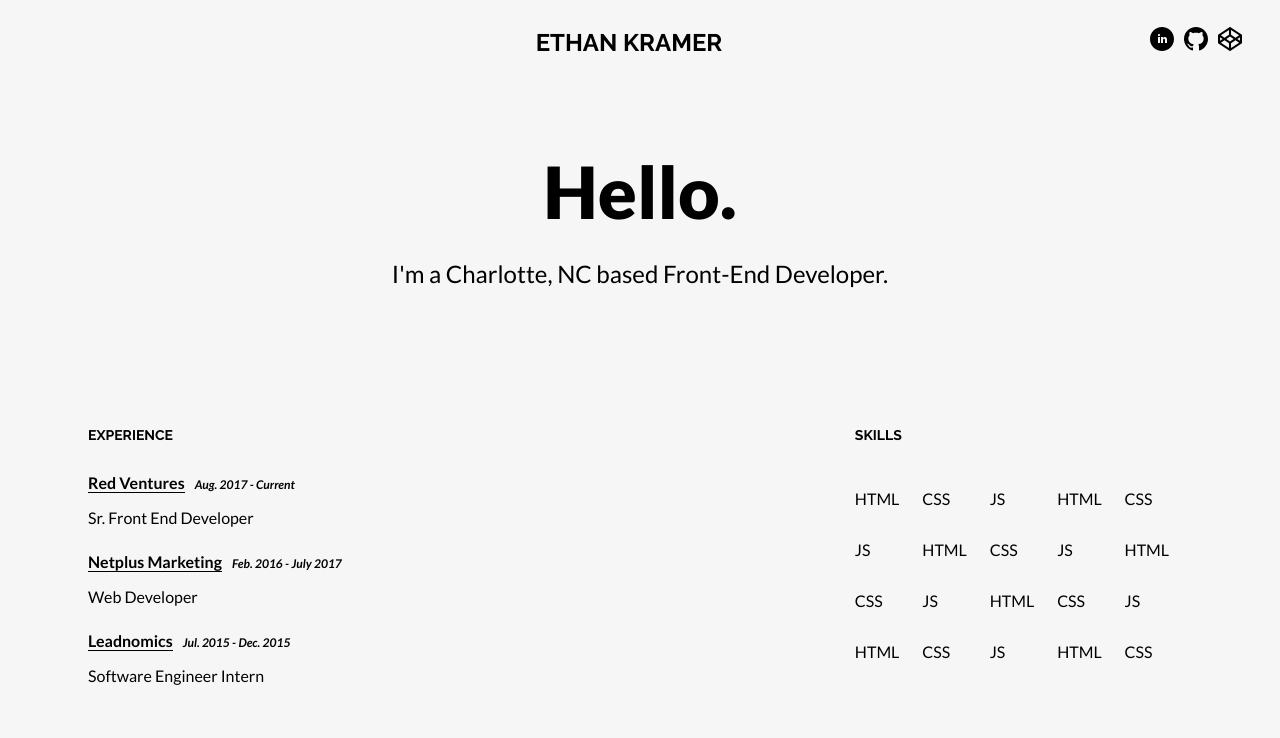
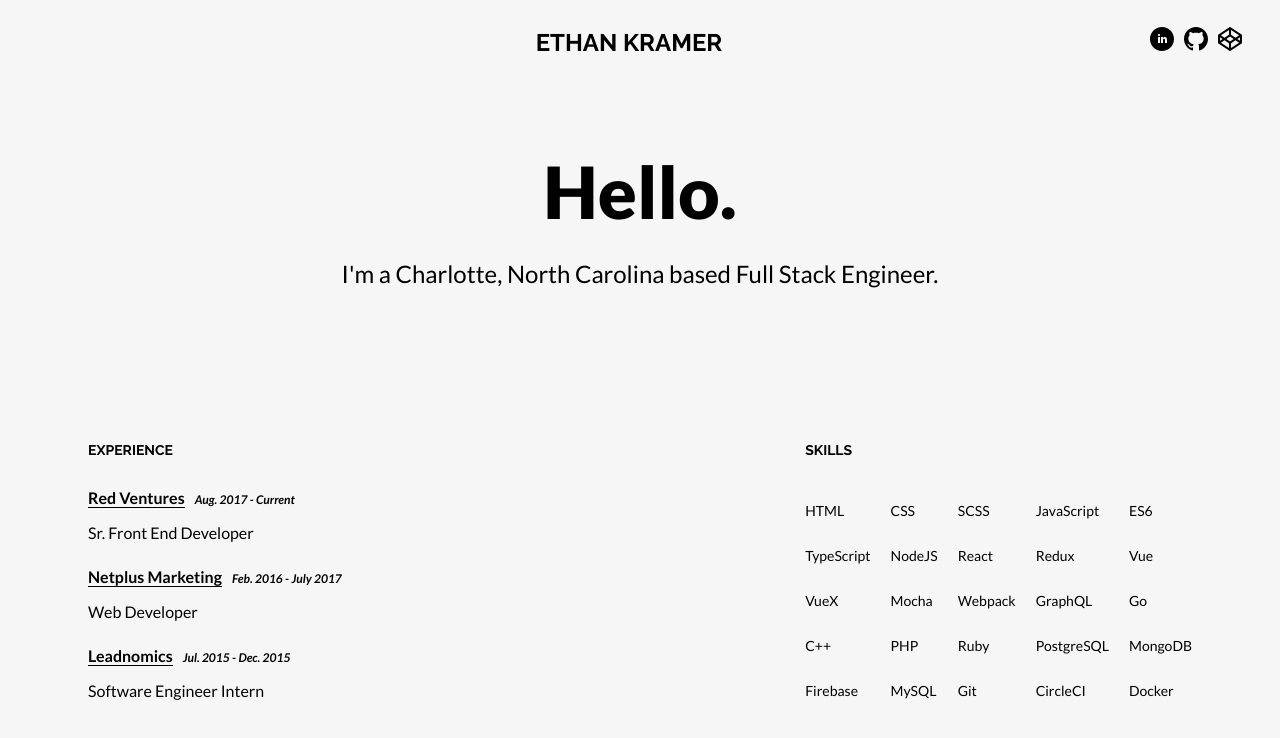
Before and after one commit to ekdevdes/personal-site, a Next.js app: page / in a window 1280 px wide. Shown: the top 738 px of the page. Built offline with nearby package versions, Linux system fonts and the light colour scheme.

Commit message:
copy updates to Hero, add skills, minor style updates

```diff
--- a/components/Hero/index.jsx
+++ b/components/Hero/index.jsx
@@ -3,7 +3,7 @@ import styles from './styles.module.scss'
 const Hero = () => (
   <div className={styles.container}>
     <p className={styles.header}>Hello.</p>
-    <p className={styles.body}> I'm a Charlotte, NC based Front-End Developer.</p>
+    <p className={styles.body}> I'm a Charlotte, North Carolina based Full Stack Engineer.</p>
   </div>
 )
 
--- a/components/InfoSection/styles.module.scss
+++ b/components/InfoSection/styles.module.scss
@@ -5,7 +5,7 @@
   margin: 60px 40px 60px 40px;
 
   @include mq($md) {
-    margin: 100px 80px 30px 80px;
+    margin: 115px 80px 30px 80px;
   }
 }
 
--- a/components/Skills/index.jsx
+++ b/components/Skills/index.jsx
@@ -1,34 +1,13 @@
+import skillList from './skills'
+
 import styles from './styles.module.scss'
 
-const Skills = () => {
-  const skillList = [
-    'HTML',
-    'CSS',
-    'JS',
-    'HTML',
-    'CSS',
-    'JS',
-    'HTML',
-    'CSS',
-    'JS',
-    'HTML',
-    'CSS',
-    'JS',
-    'HTML',
-    'CSS',
-    'JS',
-    'HTML',
-    'CSS',
-    'JS',
-    'HTML',
-    'CSS',
-  ]
-
-  return <div className={styles.container}>
+const Skills = () => (
+  <div className={styles.container}>
     {skillList.map((skill, i) => (
       <p className={styles.skill} key={i}>{skill}</p>
     ))}
   </div>
-}
+)
 
 export default Skills
--- /dev/null
+++ b/components/Skills/skills.js
@@ -0,0 +1,29 @@
+const skillList = [
+  'HTML',
+  'CSS',
+  'SCSS',
+  'JavaScript',
+  'ES6',
+  'TypeScript',
+  'NodeJS',
+  'React',
+  'Redux',
+  'Vue',
+  'VueX',
+  'Mocha',
+  'Webpack',
+  'GraphQL',
+  'Go',
+  'C++',
+  'PHP',
+  'Ruby',
+  'PostgreSQL',
+  'MongoDB',
+  'Firebase',
+  'MySQL',
+  'Git',
+  'CircleCI',
+  'Docker'
+]
+
+export default skillList
--- a/components/Skills/styles.module.scss
+++ b/components/Skills/styles.module.scss
@@ -4,11 +4,16 @@
 .container {
   display: grid;
   grid-template-columns: repeat(2, 1fr);
+  column-gap: 20px;
   text-align: center;
+  font-size: 14px;
+
+  @include mq($sm) {
+    text-align: left;
+  }
 
   @include mq($md) {
     grid-template-columns: repeat(3, 1fr);
-    text-align: left;
   }
 
   @include mq($xlg) {
```
